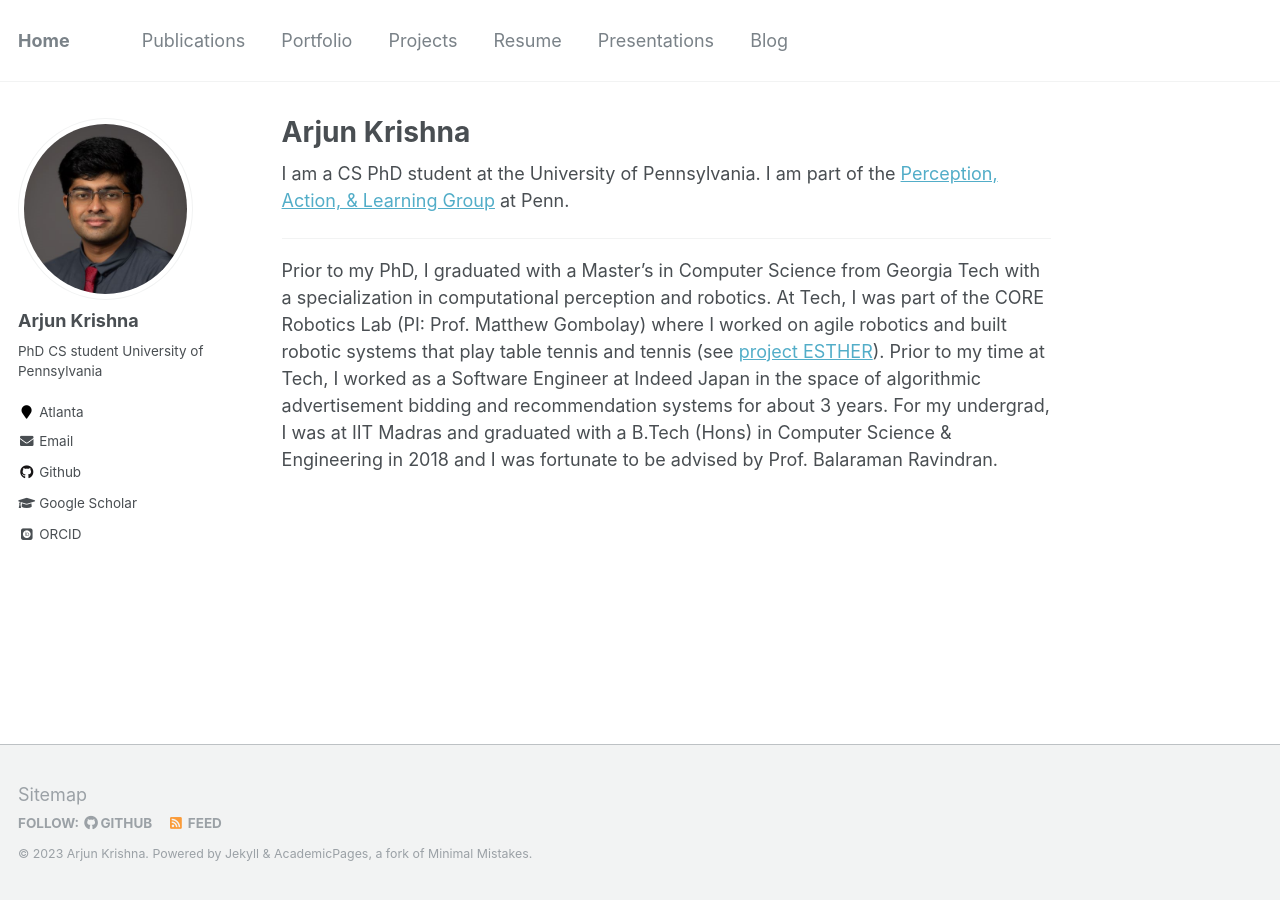
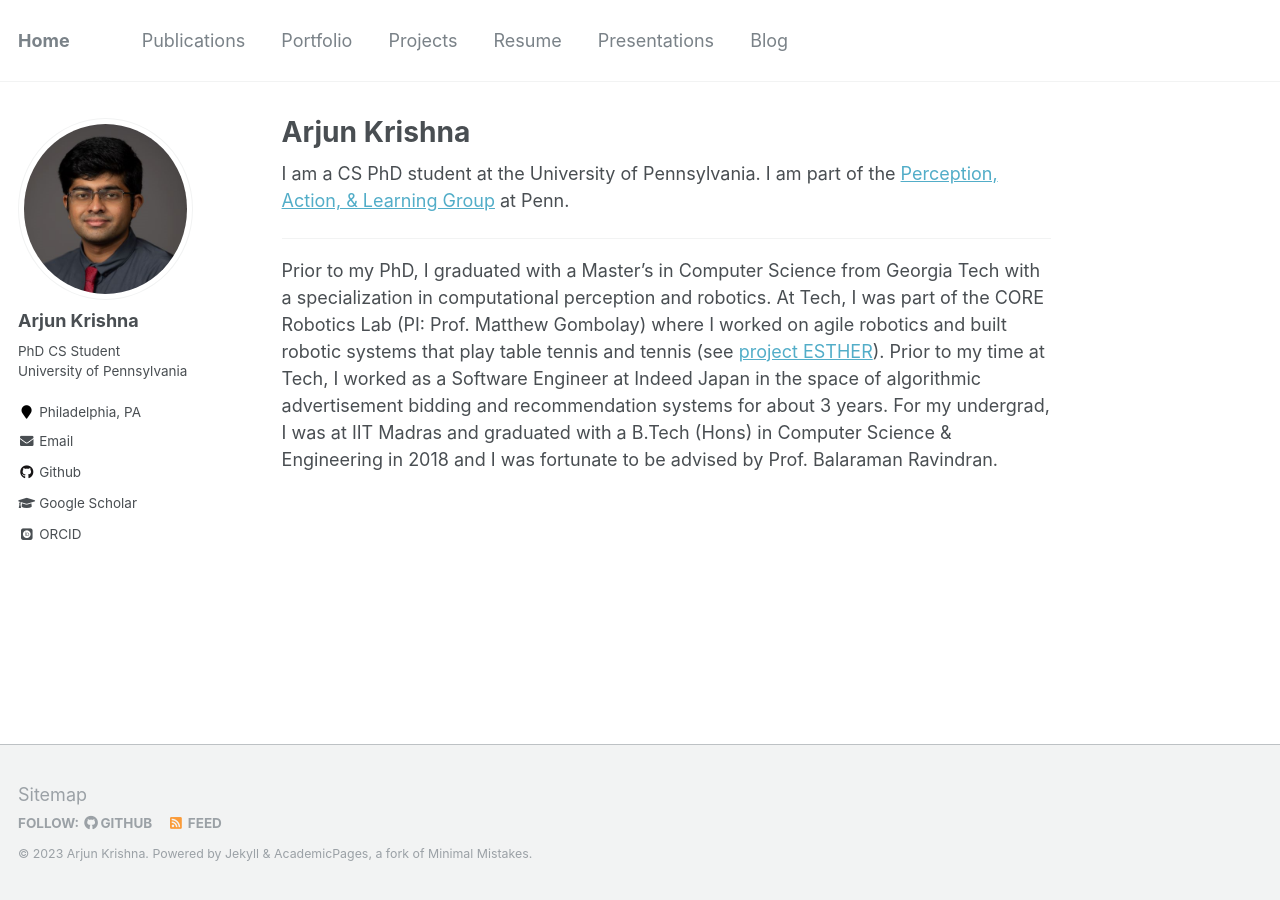
Before and after one commit to arjun-krishna/arjun-krishna.github.io, a Jekyll site: the page built from _pages/about.md, in a window 1280 px wide. Built offline with Jekyll 4.4.1, drawn with Linux system fonts in a browser that asks for light colours; some web fonts are replaced.

Commit message:
update: _config.yml

```diff
--- a/_config.yml
+++ b/_config.yml
@@ -82,12 +82,12 @@ analytics:
 author:
   name             : "Arjun Krishna"
   avatar           : "thumbnail.png"
-  bio              : "PhD CS student\nUniversity of Pennsylvania"
-  location         : "Atlanta"
+  bio              : "PhD CS Student<br/>University of Pennsylvania"
+  location         : "Philadelphia, PA"
   employer         :
   pubmed           :
   googlescholar    : https://scholar.google.com/citations?user=XsYoY2QAAAAJ&hl=en #
-  email            : arjunkris96@gmail.com
+  email            : arjk@seas.upenn.edu
   researchgate     :  # example: "https://www.researchgate.net/profile/yourprofile"
   uri              :
   bitbucket        :
```
